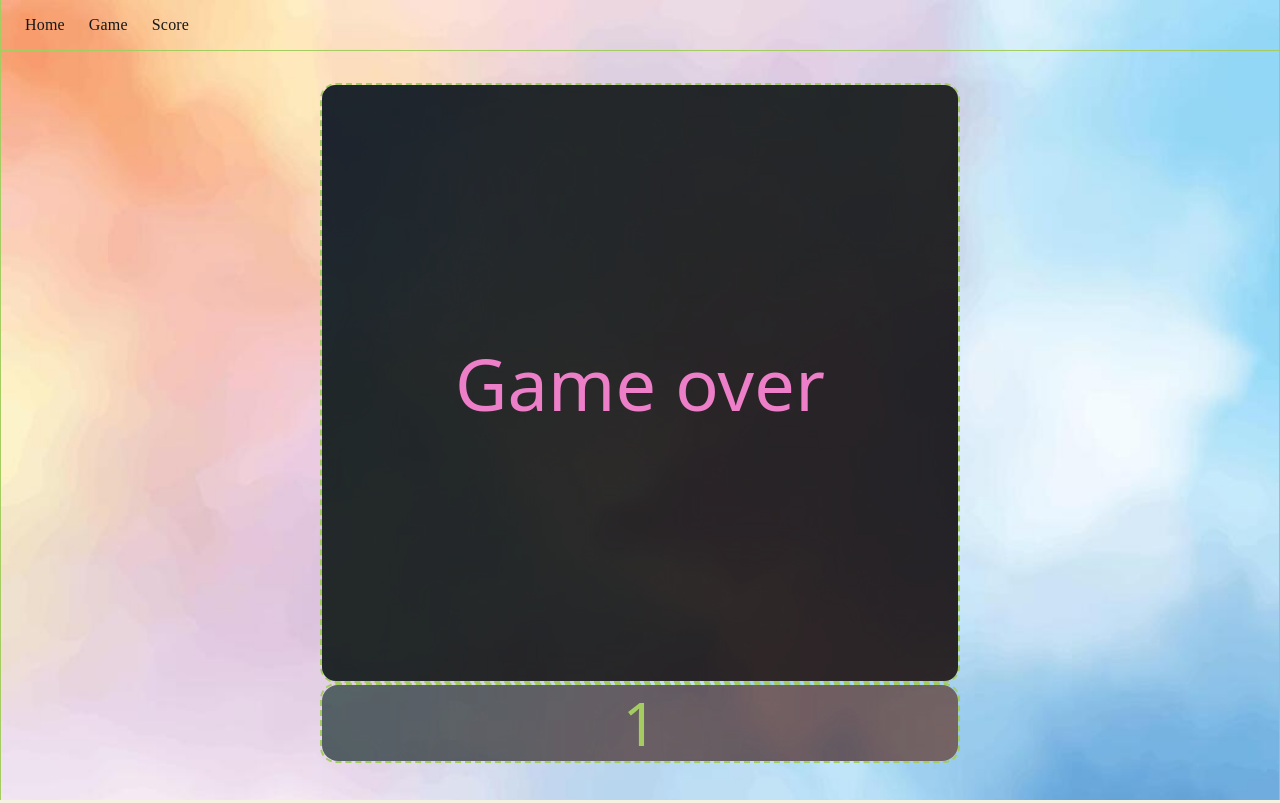
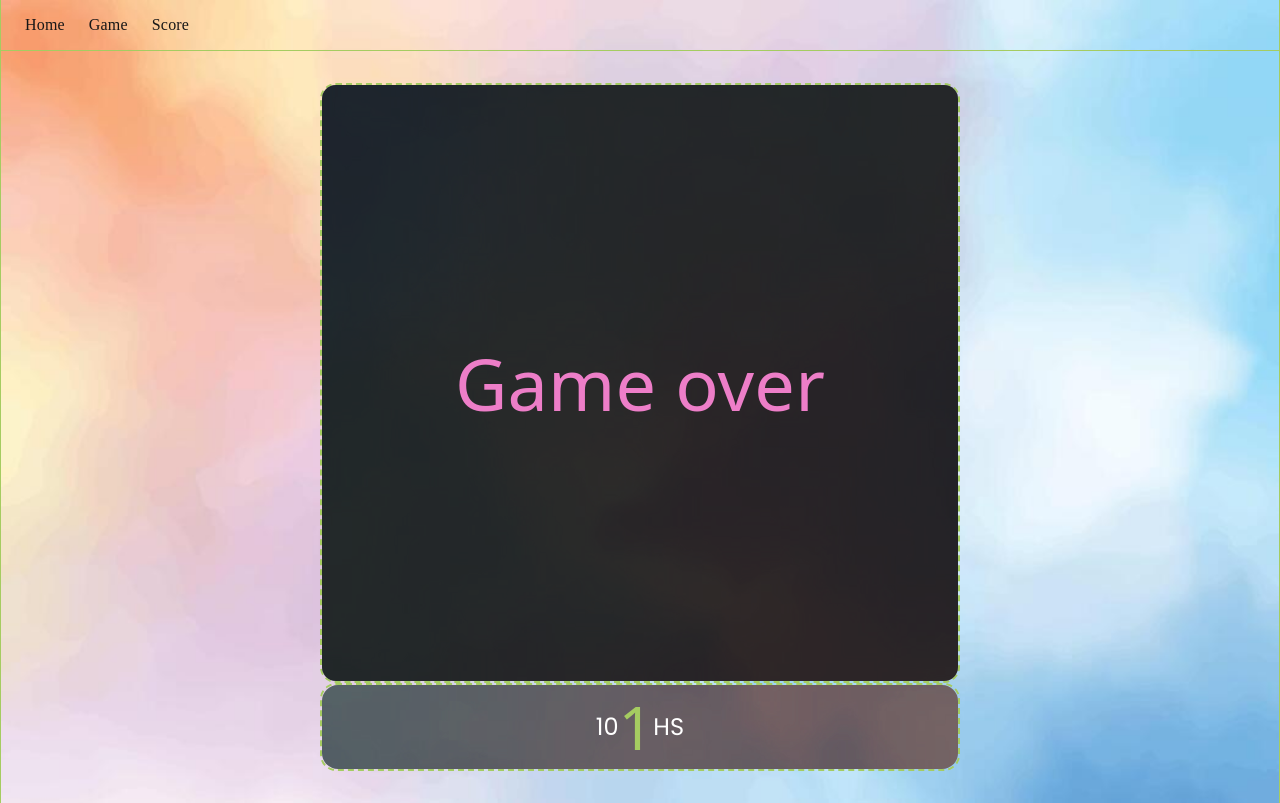
Before and after one commit to mariatedeman/what-the-fluff, a React (Vite) app: page /game in a window 1280 px wide. Built offline with nearby package versions, Linux system fonts and the light colour scheme; no server answers; a web font is replaced by a local one.

Commit message:
Structure modified: All game-only components moved to game folder.
GameCanvas cleanup: InfoPlate component implemented with GameStats components.

Score: Data added to styled components

ModalProps mis spelling fixed.

```diff
--- /dev/null
+++ b/src/components/GameStats.tsx
@@ -0,0 +1,47 @@
+const colorMap = {
+    pink: "text-pink-dark",
+    green: "text-green-dark",
+    white: "text-white"
+}
+
+const fontSizeMap = {
+    0: "",
+    1: "text-xl",
+    2: "text-2xl",
+    3: "text-3xl",
+    4: "text-4xl",
+    5: "text-5xl",
+    6: "text-6xl",
+}
+
+const fontMap = {
+    main: "font-h",
+    body: "font-body"
+}
+
+
+export function GameStats({
+    stat,
+    color,
+    size,
+    font
+}: {
+    stat: string | number,
+    color: keyof typeof colorMap,
+    size: keyof typeof fontSizeMap,
+    font: keyof typeof fontMap
+}) {
+
+    const baseStyling = "flex self-center justify-center";
+
+    return (
+        <span className={`
+            ${baseStyling}
+            ${fontSizeMap[size]}
+            ${fontMap[font]}
+            ${colorMap[color]}`}
+        >
+            {stat}
+        </span>
+    )
+}
--- /dev/null
+++ b/src/components/InfoPlate.tsx
@@ -0,0 +1,46 @@
+const directionMap = {
+    column: "flex-col",
+    row: ""
+}
+
+const heightMap = {
+    18: "h-18",
+    20: "h-20",
+    22: "h-22",
+    24: "h-24",
+}
+
+export function InfoPlate({
+    children,
+    direction,
+    height
+}: {
+    children: React.ReactNode,
+    direction: keyof typeof directionMap,
+    height: keyof typeof heightMap
+}) {
+
+    return (
+        <section className="relative w-full">
+            <div className={`relative w-full ${heightMap[height]}
+                flex ${directionMap[direction]} justify-center self-center
+                border-2 border-border border-dashed rounded-2xl
+                `}>
+
+                {/* Background with blend mode */}
+                <div className="
+                    absolute inset-0 pointer-events-none
+                    bg-bg mix-blend-exclusion rounded-2xl" />
+
+                {/* Content */}
+                <div className="
+                    relative z-10 w-full h-full
+                    flex items-center justify-center
+                    font-h
+                ">
+                    {children}
+                </div>
+            </div>
+        </section>
+    )
+}
--- a/src/components/Modal.tsx
+++ b/src/components/Modal.tsx
@@ -1,6 +1,6 @@
-import type { ModalPops } from "../models/Types";
+import type { ModalProps } from "../models/Types";
 
-export function Modal({ children }: ModalPops) {
+export function Modal({ children }: ModalProps) {
     return (
         <>
             <div
--- a/src/components/GameCanvas.tsx
+++ b/src/components/game/GameCanvas.tsx
@@ -1,17 +1,19 @@
 import { useState, useEffect, useRef } from "react";
-import { CATCHER_WIDTH, CATCHER_HEIGHT, CATCHER_Y, type FallingItem, STACK_OVERLAP_PX } from "../models/GameTypes";
+import { CATCHER_WIDTH, CATCHER_HEIGHT, CATCHER_Y, type FallingItem, STACK_OVERLAP_PX } from "../../models/GameTypes";
 
 // Hooks
-import { useGameAnimation } from "../hooks/useGameAnimation";
-import { useKeyboardInput } from "../hooks/useKeyboardInput";
-import { useTouchInput } from "../hooks/useTouchInput";
-import { useMouseInput } from "../hooks/useMouseInput";
+import { useGameAnimation } from "../../hooks/useGameAnimation";
+import { useKeyboardInput } from "../../hooks/useKeyboardInput";
+import { useTouchInput } from "../../hooks/useTouchInput";
+import { useMouseInput } from "../../hooks/useMouseInput";
 
 // Components
 import { FallingItems } from "./FallingItems";
 import { Catcher } from "./Catcher";
-import { Layout } from "./layout/Layout";
-import { Modal } from "./Modal";
+import { Layout } from "../layout/Layout";
+import { Modal } from "../Modal";
+import { GameStats } from "../GameStats";
+import { InfoPlate } from "../InfoPlate";
 
 
 export default function GameCanvas() {
@@ -148,29 +150,12 @@ export default function GameCanvas() {
         </div>
       </section>
 
-      <section className="relative w-full">
-        {/* Score display */}
-        <div className="relative w-full h-20 border-2 border-border border-dashed rounded-2xl">
-          {/* Background with blend mode */}
-          <div className="absolute inset-0 bg-bg mix-blend-exclusion rounded-2xl pointer-events-none" />
+      <InfoPlate direction="row" height={22}>
+        <GameStats stat={"10"} size={2} font={"body"} color="white"></GameStats>
+        <GameStats stat={caughtItems} size={6} font={"main"} color="green"></GameStats>
+        <GameStats stat={"HS"} size={2} font={"body"} color="white"></GameStats>
+      </InfoPlate>
 
-          {/* Content */}
-          <div className="
-            relative z-10
-            w-full h-full
-            flex items-center justify-center
-            text-white font-h
-          ">
-
-            <div className="text-center">
-              <span></span>
-              <span className="text-6xl text-green-dark">
-                {caughtItems}
-              </span>
-            </div>
-          </div>
-        </div>
-      </section>
     </Layout>
   );
 }
--- a/src/models/Types.tsx
+++ b/src/models/Types.tsx
@@ -4,7 +4,7 @@ export interface LayoutProps {
     children: ReactNode;
 }
 
-export interface ModalPops {
+export interface ModalProps {
     children: ReactNode;
 }
 
@@ -16,8 +16,8 @@ export interface TextInputProps {
 // SCORES
 export type ScoreBoardRow = {
     placement: number,
-    name: string,
-    score: number,
+    name: string | undefined,
+    score: number | null,
 }
 
 // BUTTONS
--- a/src/pages/Game.tsx
+++ b/src/pages/Game.tsx
@@ -1,4 +1,4 @@
-import GameCanvas from "../components/GameCanvas";
+import GameCanvas from "../components/game/GameCanvas";
 
 export default function Game() {
     return (
--- a/src/pages/Home.tsx
+++ b/src/pages/Home.tsx
@@ -1,5 +1,5 @@
 import { Button } from "../components/Buttons";
-import { useHighscore } from "../hooks/useHighscores";
+import { useHighestScore } from "../hooks/useHighestScore";
 
 import TextInput from "../components/TextInput";
 import { Layout } from "../components/layout/Layout";
--- a/src/pages/Score.tsx
+++ b/src/pages/Score.tsx
@@ -1,7 +1,6 @@
 import { Layout } from "../components/layout/Layout";
 import { ScoreBoardRow } from "../components/ScoreBoardRow";
 
-import { useHighscoresWithUsers } from "../hooks/useHighscores";
 import { useState } from "react";
 import { useScores } from "../hooks/useScores";
 import type { ScoresSort } from "../types";
@@ -14,10 +13,9 @@ export default function Score() {
 
   return (
     <Layout>
+
     <div>
       <h1>Score</h1>
-
-
       {/* BUTTONS TO SHOW TOP 10 BEST OR WORST */}
       <div className="flex justify-center gap-8 p-6">
         <button
@@ -62,25 +60,24 @@ export default function Score() {
       {!loading && !error && scores.length === 0 && <p>No scores yet.</p>}
 
       {/* DISPLAY SCORE-LIST */}
-      <ol>
+      {/* <ol>
         {scores.map((s) => (
           <li key={s.id}>
             <strong>{s.player_name}</strong> — {s.score} (lvl {s.difficulty})
           </li>
         ))}
-      </ol>
+      </ol> */}
     </div>
 
-            <ScoreBoardRow placement={1} name="Maria" score={22}>
-            </ScoreBoardRow>
-            <ScoreBoardRow placement={2} name="Maria" score={20}>
-            </ScoreBoardRow>
-            <ScoreBoardRow placement={3} name="Maria" score={19}>
-            </ScoreBoardRow>
-            <ScoreBoardRow placement={4} name="Maria" score={15}>
-            </ScoreBoardRow>
-            <ScoreBoardRow placement={5} name="Maria" score={12}>
-            </ScoreBoardRow>
-        </Layout>
+    {/* DISPLAY STYLED SCORE-LIST */}
+    {scores.map((s, index) => {
+        const placement = index + 1;
+
+        return (
+            <ScoreBoardRow key={s.id} placement={placement} name={s.player_name} score={s.score} />
+        )
+    })};
+
+    </Layout>
     )
 }
```
Also changed, not shown: src/components/game/Catcher.tsx (renamed from src/components/Catcher.tsx), src/components/game/FallingItems.tsx (renamed from src/components/FallingItems.tsx).
